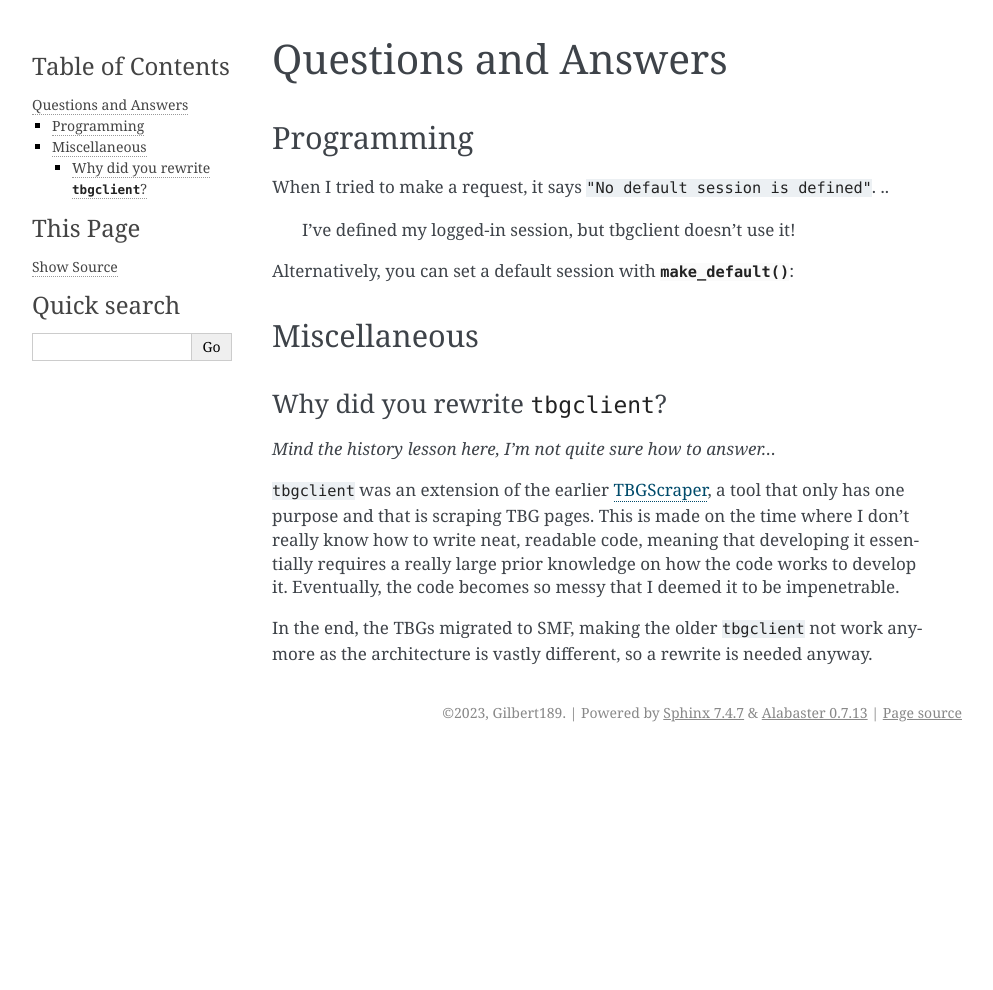
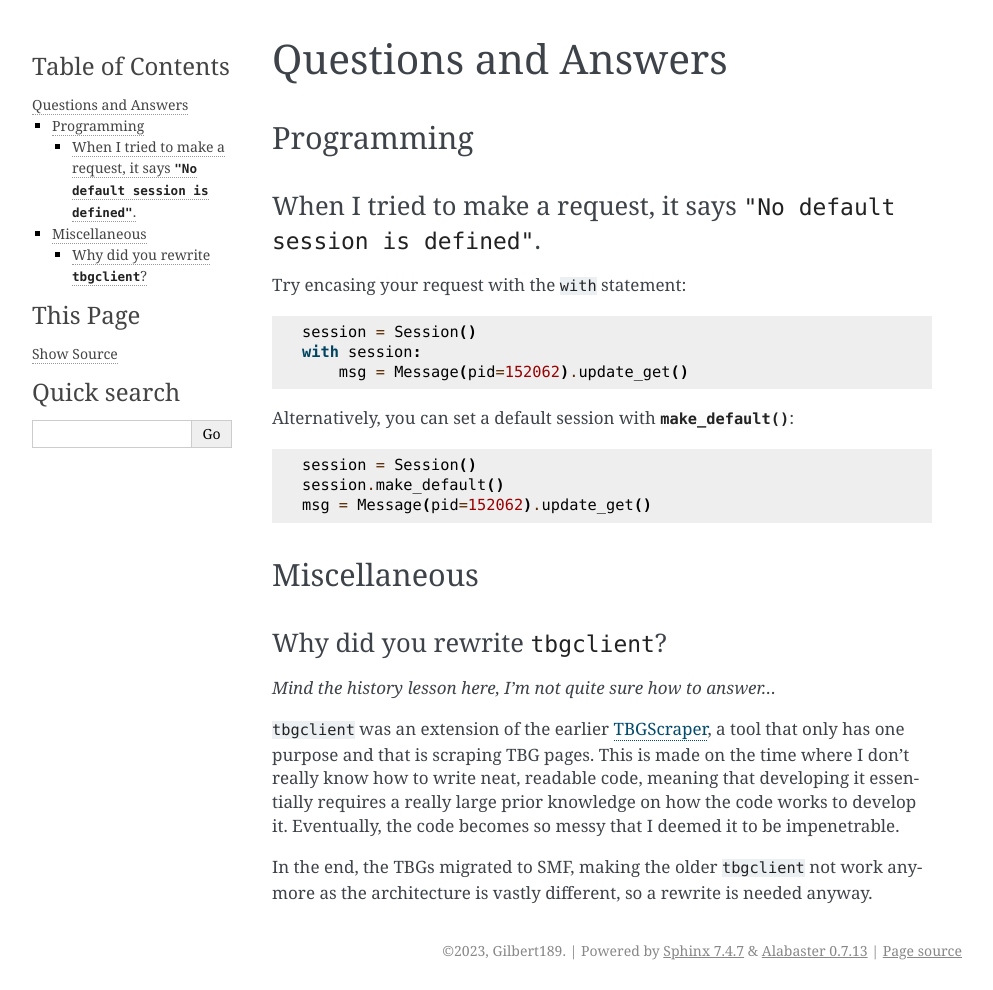
Before and after one commit to tbgers/tbgclient, a Sphinx documentation site: the page built from docs/source/qna.rst, in a window 1280 px wide. Shown: the whole page, without its empty margins (148-1141 px from the left). Built offline with Sphinx 7.4.7, drawn with Linux system fonts in a browser that asks for light colours; before the commit the page ends 900 px from its top, so only the background shows below that.

Commit message:
fix(docs): docs is error-free

```diff
--- a/docs/source/conf.py
+++ b/docs/source/conf.py
@@ -9,7 +9,7 @@
 project = 'tbgclient'
 copyright = '2023, Gilbert189'
 author = 'Gilbert189'
-release = '1.0.0a1'
+release = '0.4.0a4'
 
 # -- General configuration ---------------------------------------------------
 # https://www.sphinx-doc.org/en/master/usage/configuration.html#general-configuration
@@ -20,7 +20,6 @@ templates_path = ['_templates']
 exclude_patterns = []
 
 
-
 # -- Options for HTML output -------------------------------------------------
 # https://www.sphinx-doc.org/en/master/usage/configuration.html#options-for-html-output
 
--- a/docs/source/index.rst
+++ b/docs/source/index.rst
@@ -10,6 +10,8 @@ Welcome to tbgclient's documentation!
    :maxdepth: 2
    :caption: Contents:
 
+   qna.rst
+
 
 
 Indices and tables
--- a/docs/source/qna.rst
+++ b/docs/source/qna.rst
@@ -5,26 +5,31 @@ Questions and Answers
 Programming
 ===========
 When I tried to make a request, it says ``"No default session is defined"``.
+----------------------------------------------------------------------------
 ..
     I've defined my logged-in session, but tbgclient doesn't use it!
-----
+
 Try encasing your request with the ``with`` statement:
 
-.. code-block::
+.. code-block:: python
+
     session = Session()
     with session:
         msg = Message(pid=152062).update_get()
+
 Alternatively, you can set a default session with :py:func:`make_default`:
 
-.. code-block::
+.. code-block:: python
+
     session = Session()
     session.make_default()
     msg = Message(pid=152062).update_get()
 
 Miscellaneous
-===========
+=============
 Why did you rewrite ``tbgclient``?
-----
+----------------------------------
+
 `Mind the history lesson here, I'm not quite sure how to answer...`
 
 ``tbgclient`` was an extension of the earlier `TBGScraper`_, a tool that only has one purpose and that is scraping TBG
```
Also changed, not shown: 1 other file.
